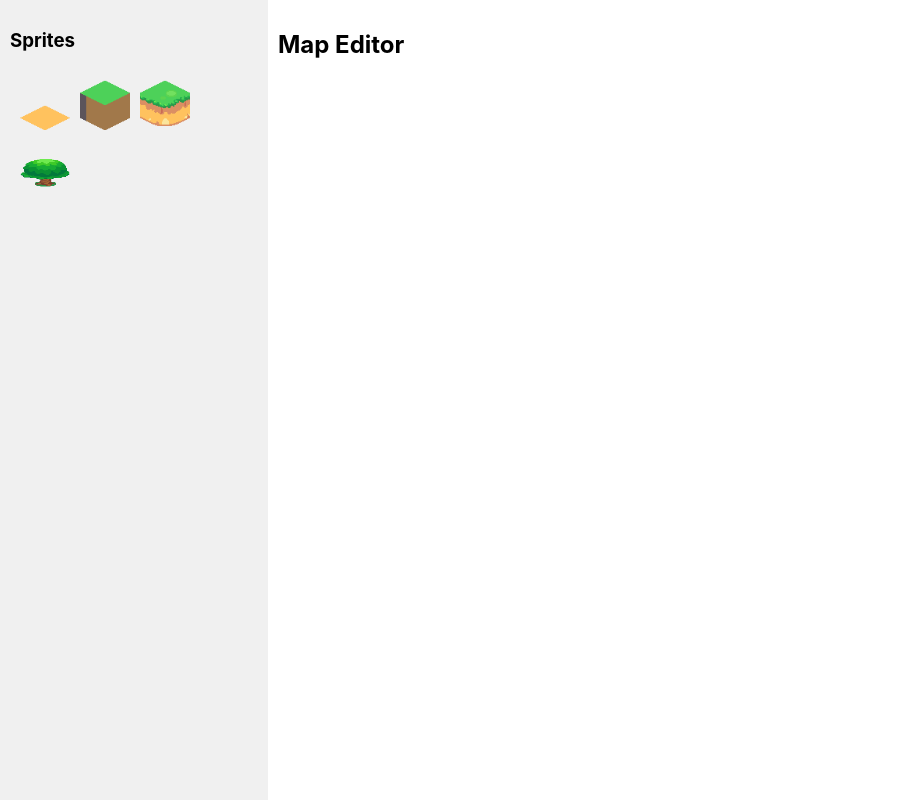
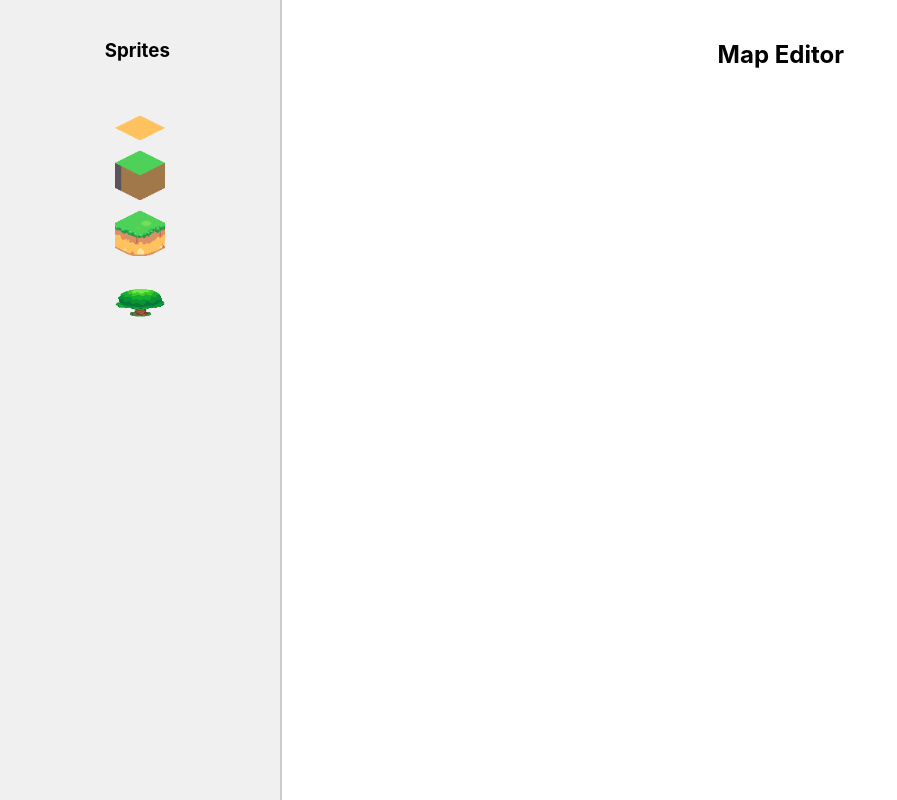
Before and after one commit to harukim1027/IsoTileMap-Editor, a React (Create React App) app: page / in a window 1280 px wide. Shown: the whole page, without its empty margins (0-897 px from the left). Built offline with nearby package versions, Linux system fonts and the light colour scheme.

Commit message:
Feat: MapEditorStyles 분리 및 Sprites에 클릭 이벤트 추가 및 전달
김유나(24.09.14)

```diff
--- a/src/components/Sprites/index.js
+++ b/src/components/Sprites/index.js
@@ -7,13 +7,18 @@ import { SpriteGrid, SpriteImage } from "../../styles/SpritesStyles";
 
 const tileImages = [tile1, tile2, tile3, tile4];
 
-const Sprites = () => {
+const Sprites = ({ onTileSelect }) => {
   return (
     <div>
       <h3>Sprites</h3>
       <SpriteGrid>
         {tileImages.map((src, index) => (
-          <SpriteImage key={index} src={src} alt={`Tile ${index + 1}`} />
+          <SpriteImage
+            key={index}
+            src={src}
+            alt={`Tile ${index + 1}`}
+            onClick={() => onTileSelect(src)}
+          />
         ))}
       </SpriteGrid>
     </div>
--- a/src/pages/MapEditor/index.js
+++ b/src/pages/MapEditor/index.js
@@ -1,16 +1,44 @@
-import React from "react";
+import React, { useState } from "react";
+import { Canvas } from "@react-three/fiber";
+import { OrbitControls } from "@react-three/drei";
+import Tile from "../../components/Tile";
 import Sprites from "../../components/Sprites";
+import {
+  EditorContainer,
+  MapEditorSection,
+  SpritesSection,
+} from "../../styles/MapEditorStyles";
 
 const MapEditor = () => {
+  const [selectedTile, setSelectedTile] = useState(null);
+  const [tiles, setTiles] = useState([]);
+
+  const handleTileSelect = (tileImage) => {
+    setSelectedTile(tileImage);
+  };
+
+  const handleTilePlace = (position) => {
+    if (selectedTile) {
+      setTiles([...tiles, { image: selectedTile, position }]);
+    }
+  };
+
   return (
-    <div className="editor-container">
-      <div className="sprites-section">
-        <Sprites />
-      </div>
-      <div className="map-editor-section">
+    <EditorContainer>
+      <SpritesSection>
+        <Sprites onTileSelect={handleTileSelect} />
+      </SpritesSection>
+      <MapEditorSection>
         <h2>Map Editor</h2>
-      </div>
-    </div>
+
+        <Canvas onClick={(e) => handleTilePlace([e.point.x, 0, e.point.z])}>
+          <OrbitControls />
+          {tiles.map((tile, index) => (
+            <Tile key={index} tile={tile} />
+          ))}
+        </Canvas>
+      </MapEditorSection>
+    </EditorContainer>
   );
 };
 
--- /dev/null
+++ b/src/styles/MapEditorStyles/index.js
@@ -0,0 +1,28 @@
+import styled from "styled-components";
+
+export const EditorContainer = styled.div`
+  display: flex;
+  height: 100vh;
+  background-color: #f4f4f9;
+`;
+
+export const SpritesSection = styled.div`
+  width: 20%;
+  background-color: #f0f0f0;
+  padding: 20px;
+  display: flex;
+  flex-direction: column;
+  justify-content: flex-start;
+  align-items: center;
+  border-right: 2px solid #ccc;
+`;
+
+export const MapEditorSection = styled.div`
+  width: 80%;
+  padding: 20px;
+  background-color: #ffffff;
+  display: flex;
+  flex-direction: column;
+  align-items: center;
+  justify-content: flex-start;
+`;
```
